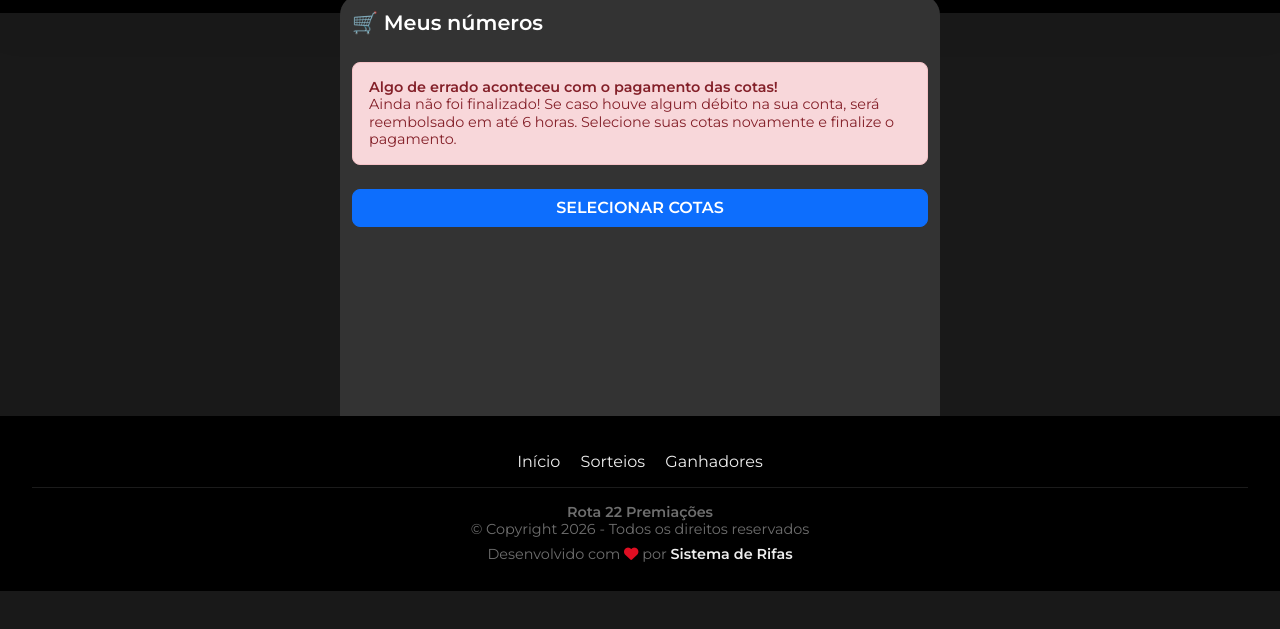
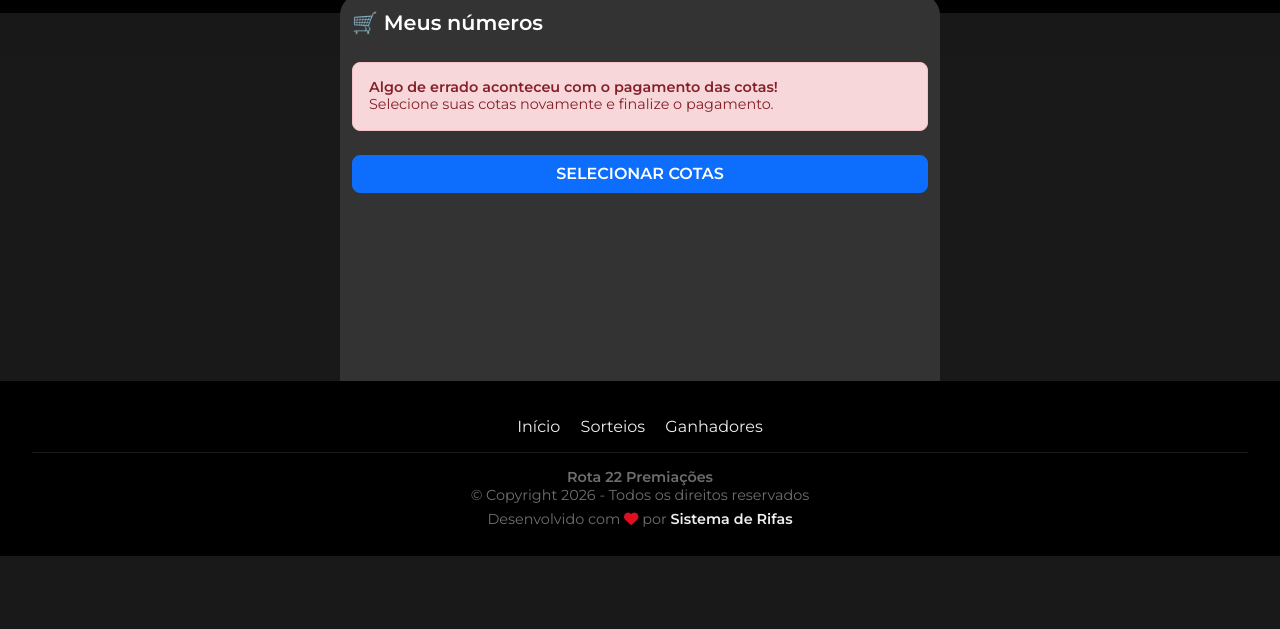
Before and after one commit to Thigg665555/pagina-rifa, a plain HTML site: page meus-numeros/index.html in a window 1280 px wide. Shown: the part 75-704 px from the top of the page. Drawn offline with Linux system fonts and the light colour scheme.

Commit message:
Update payment alert message in index.html
Removed the line about reimbursement timing from the alert.

```diff
--- a/meus-numeros/index.html
+++ b/meus-numeros/index.html
@@ -561,8 +561,7 @@ box-shadow: 0 4px 3px rgba(0, 0, 0, .08);
   <div id="consulta-inicial">
     <div class="alert alert-danger p-3 mb-2 font-xs aviso-content rounded-new">
     <strong>Algo de errado aconteceu com o pagamento das cotas!</strong><br>
-    Ainda não foi finalizado! Se caso houve algum débito na sua conta, será reembolsado em até 6 horas.
-    Selecione suas cotas novamente e finalize o pagamento.
+       Selecione suas cotas novamente e finalize o pagamento.
   </div>
 
   <a href="https://trucksoficial.netlify.app/"
```
